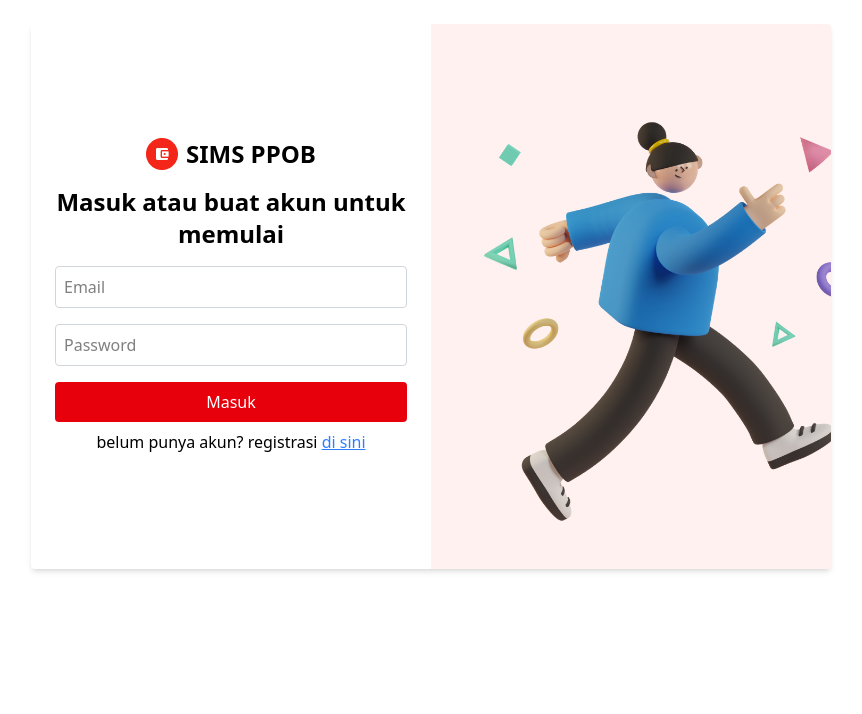
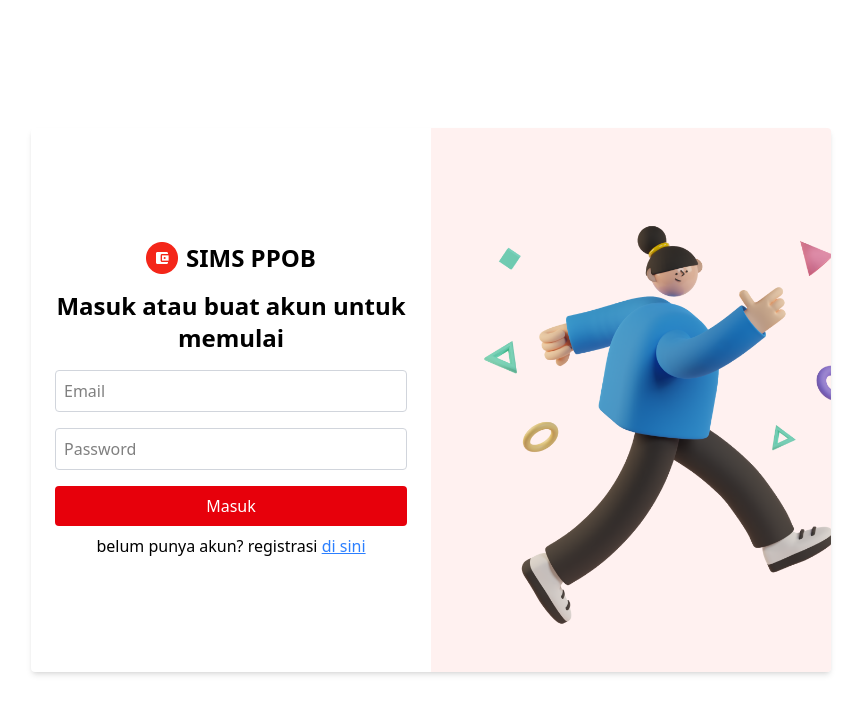
Before and after one commit to ricoerian/sims-ppob-rico-eriansyah, a React (Vite) app: page / in a window 1280 px wide. Shown: the top 714 px of the page, without its empty margins (209-1071 px from the left). Built offline with nearby package versions, Linux system fonts and the light colour scheme.

Commit message:
edit Card component

```diff
--- a/src/Components/Atoms/Card.tsx
+++ b/src/Components/Atoms/Card.tsx
@@ -6,8 +6,10 @@ interface CardProps {
 
 const Card = ({ children }: CardProps) => {
   return (
-    <div className="flex m-auto mt-6 bg-white w-[50rem] rounded shadow-md">
+    <div className="flex justify-center items-center h-screen">
+      <div className="flex bg-white w-[50rem] rounded shadow-md">
         {children}
+      </div>
     </div>
   );
 }
```
